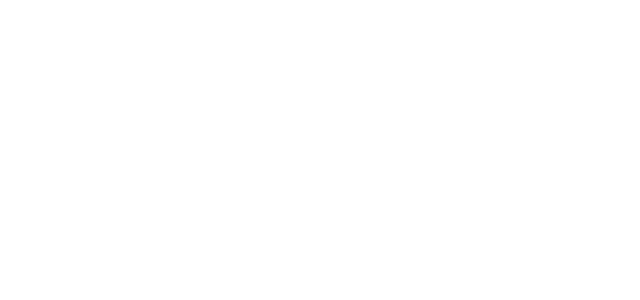
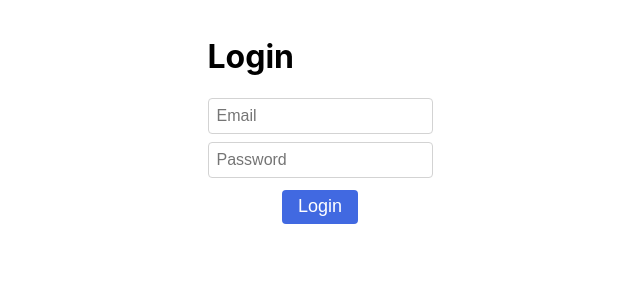
Before and after one commit to jasontdev/mutodo-client, a React (Vite) app: page /login in a window 1280 px wide. Shown: the top 300 px of the page, without its empty margins (320-960 px from the left). Built offline with nearby package versions, Linux system fonts and the light colour scheme.

Commit message:
Implemented rudimentary login form with React Hook Form and React Query

```diff
--- a/package.json
+++ b/package.json
@@ -8,8 +8,12 @@
     "preview": "vite preview"
   },
   "dependencies": {
+    "@types/react-query": "^1.2.9",
     "react": "^17.0.2",
-    "react-dom": "^17.0.2"
+    "react-dom": "^17.0.2",
+    "react-hook-form": "^7.28.0",
+    "react-query": "^3.34.16",
+    "react-router-dom": "^6.2.2"
   },
   "devDependencies": {
     "@types/react": "^17.0.33",
--- a/src/App.tsx
+++ b/src/App.tsx
@@ -1,7 +1,13 @@
 import "./App.css";
+import Navbar from "./Navbar";
 
 function App() {
-  return <div className="App"></div>;
+  return (
+    <div className="App">
+      <Navbar />
+      <h1>Welcome to Mutodo</h1>
+    </div>
+  );
 }
 
 export default App;
--- /dev/null
+++ b/src/Login.tsx
@@ -0,0 +1,81 @@
+import React, { useEffect, useState } from "react";
+import { useForm } from "react-hook-form";
+import layout from "./global.module.css";
+import styles from "./form.module.css";
+import { useQuery } from "react-query";
+import { useNavigate } from "react-router-dom";
+
+type LoginCredentials = {
+  email: string;
+  password: string;
+};
+
+type SuccessfulResponseBody = {
+  jwt: string;
+};
+
+export default function Login() {
+  const [credentials, setCredentials] = useState<LoginCredentials>({
+    email: "",
+    password: "",
+  });
+  const { register, formState, handleSubmit } = useForm<LoginCredentials>();
+  const navigate = useNavigate();
+  useQuery(["credentials", credentials], () => attemptLogin(), {
+    enabled: formState.isSubmitted,
+    onSuccess: (data: SuccessfulResponseBody) =>
+      navigate("/dash", { state: { jwt: data.jwt } }),
+  });
+
+  async function attemptLogin() {
+    const { email, password } = credentials;
+    return new Promise(async (resolve, reject) => {
+      const request = new Request("http://localhost:4000/auth/login");
+      const response = await fetch(request, {
+        method: "POST",
+        mode: "cors",
+        headers: { "Content-Type": "application/json" },
+        body: JSON.stringify({ email, password }),
+      });
+
+      if (response.status === 200) {
+        resolve(await response.json());
+      } else {
+        reject("Failed to authenticate");
+      }
+    });
+  }
+
+  return (
+    <div className={layout.layoutContainer}>
+      <div className={layout.centeredContent}>
+        <div className={styles.form}>
+          <h1>Login</h1>
+          <form onSubmit={handleSubmit((formData) => setCredentials(formData))}>
+            <div className={styles.formColumn}>
+              <div className={styles.formRow}>
+                <input
+                  className={styles.textInput}
+                  placeholder="Email"
+                  {...register("email")}
+                />
+              </div>
+              <div className={styles.formRow}>
+                <input
+                  className={styles.textInput}
+                  placeholder="Password"
+                  {...register("password")}
+                />
+              </div>
+              <div className={styles.formRowCentered}>
+                <button type="submit" className={styles.button}>
+                  Login
+                </button>
+              </div>
+            </div>
+          </form>
+        </div>
+      </div>
+    </div>
+  );
+}
--- /dev/null
+++ b/src/Navbar.tsx
@@ -0,0 +1,16 @@
+import React from "react";
+import { NavLink } from "react-router-dom";
+import "./navbar.css";
+
+export default function Navbar() {
+  return (
+    <div className="navbar">
+      <div className="navbar-brand">mutodo</div>
+      <div className="navbar-links">
+        <NavLink className="navbar-link" to="/login">
+          Login
+        </NavLink>
+      </div>
+    </div>
+  );
+}
--- /dev/null
+++ b/src/form.module.css
@@ -0,0 +1,45 @@
+.form {
+    width: min(400, 100%);
+    padding: 1rem;
+}
+
+.formColumn {
+    display: flex;
+    flex-direction: column;
+    gap: 0.5rem;
+    width: 100%;
+}
+
+.formRow {
+    display: flex;
+    gap: 1rem;
+}
+
+.formRowCentered {
+    composes: formRow;
+    justify-content: center;
+}
+
+.button {
+    font-size: large;
+    background-color: royalblue;
+    color: white;
+    margin: 0.25rem;
+    padding: 0.4rem 1rem 0.4rem 1rem;
+    border-style: none;
+    border-radius: 4px;
+}
+
+.button:active {
+    background-color: cornflowerblue;
+    transition: 0.2s;
+}
+
+.textInput {
+    border-color: lightgrey;
+    border-width: 1px;
+    border-radius: 4px;
+    border-style: solid;
+    font-size: medium;
+    padding: 0.5rem;
+}
--- /dev/null
+++ b/src/global.module.css
@@ -0,0 +1,10 @@
+.layoutContainer {
+    display: flex;
+    justify-content: center;
+    width: 100hw;
+    max-width: 100%;
+}
+
+.centeredContent {
+    width: min(700, 100%);
+}
--- a/src/main.tsx
+++ b/src/main.tsx
@@ -1,11 +1,23 @@
 import React from "react";
 import ReactDOM from "react-dom";
+import { BrowserRouter, Route, Routes } from "react-router-dom";
 import "./index.css";
 import App from "./App";
+import Login from "./Login";
+import { QueryClient, QueryClientProvider } from "react-query";
+
+const queryClient = new QueryClient();
 
 ReactDOM.render(
   <React.StrictMode>
-    <App />
+    <QueryClientProvider client={queryClient}>
+      <BrowserRouter>
+        <Routes>
+          <Route path="/" element={<App />} />
+          <Route path="/login" element={<Login />} />
+        </Routes>
+      </BrowserRouter>
+    </QueryClientProvider>
   </React.StrictMode>,
   document.getElementById("root")
 );
--- /dev/null
+++ b/src/navbar.css
@@ -0,0 +1,21 @@
+.navbar {
+    display: flex;
+    justify-content: space-between;
+    margin: 0.25rem;
+    align-content: center;
+}
+
+.navbar-brand {
+    font-size: x-large;
+    font-weight: bolder;
+}
+
+.navbar-links {
+    display: flex;
+    justify-content: space-around;
+}
+
+.navbar-link {
+    font-size: large;
+    text-decoration: none;
+}
```
Also changed, not shown: 1 other file (tests, documents, lock files or other folders).
